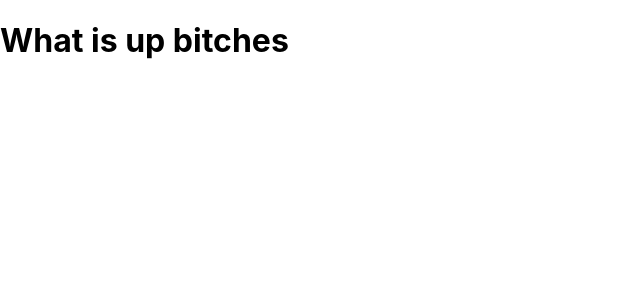
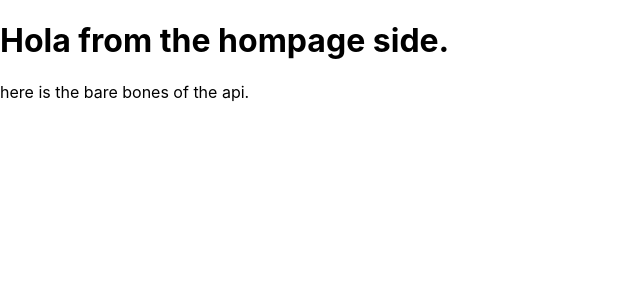
Before and after one commit to miklo88/React-API, a React (Create React App) app in the folder react-api/: page / in a window 1280 px wide. Shown: the top 300 px of the page, without its empty margins (0-640 px from the left). Built offline with nearby package versions, Linux system fonts and the light colour scheme.

Commit message:
getting dependencies added. axios, sass, redux

```diff
--- a/react-api/public/index.html
+++ b/react-api/public/index.html
@@ -9,7 +9,6 @@
       name="description"
       content="Web site created using create-react-app"
     />
-    <link rel="apple-touch-icon" href="%PUBLIC_URL%/logo192.png" />
     <!--
       manifest.json provides metadata used when your web app is installed on a
       user's mobile device or desktop. See https://developers.google.com/web/fundamentals/web-app-manifest/
--- a/react-api/src/App.js
+++ b/react-api/src/App.js
@@ -1,10 +1,13 @@
 import React from "react";
 import "./App.css";
+
+import API from "./api";
 
 function App() {
   return (
     <div>
-      <h1>What is up bitches</h1>
+      <h1>Hola from the hompage side.</h1>
+      <API />
     </div>
   );
 }
--- /dev/null
+++ b/react-api/src/api/index.js
@@ -0,0 +1,5 @@
+import React from "react";
+
+export default function API() {
+  return <div>here is the bare bones of the api.</div>;
+}
--- /dev/null
+++ b/react-api/src/styles/mixins.scss
@@ -0,0 +1,2 @@
+// something will probably never ever be put here. who knows. - Carl
+// DATE: 13 JAN 2020 CHICAGO IL
```
Also changed, not shown: react-api/src/styles/global.scss (added), react-api/src/styles/variables.scss (added), 1 other file (tests, documents, lock files or other folders).
